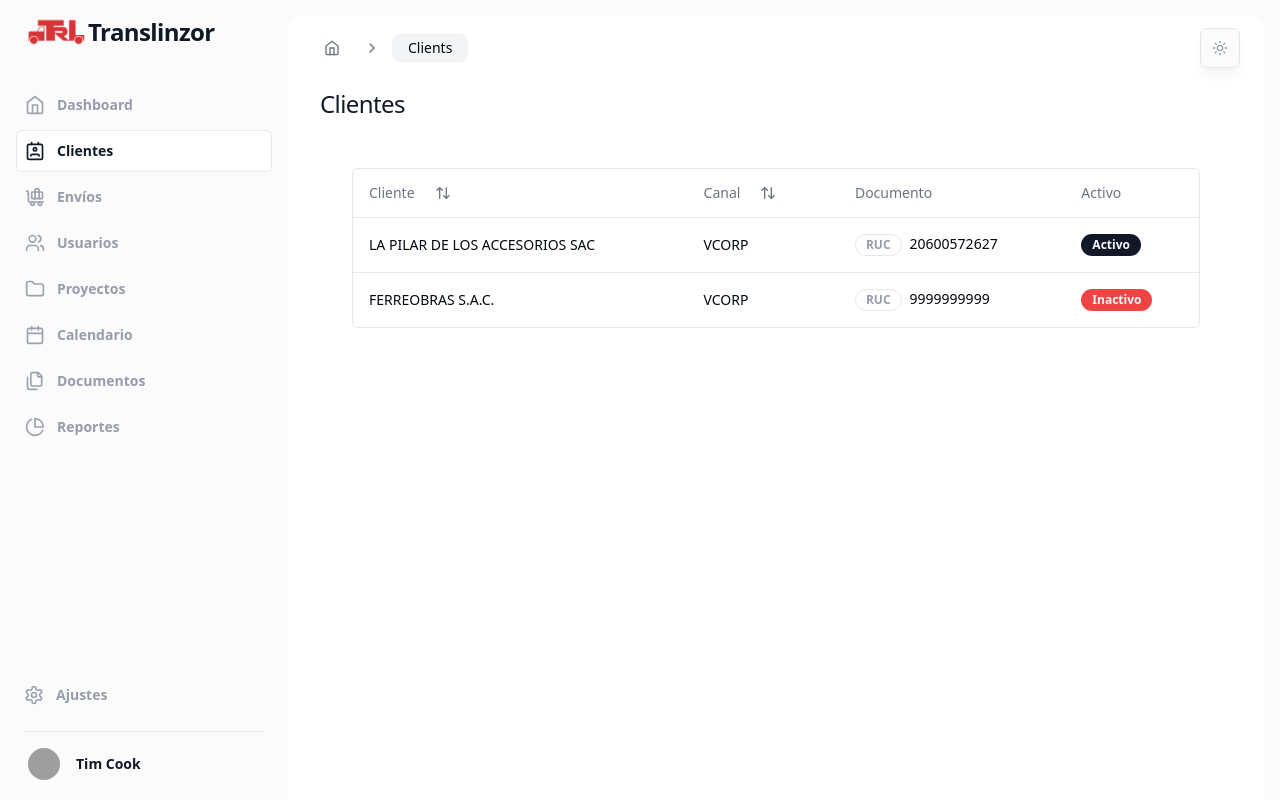
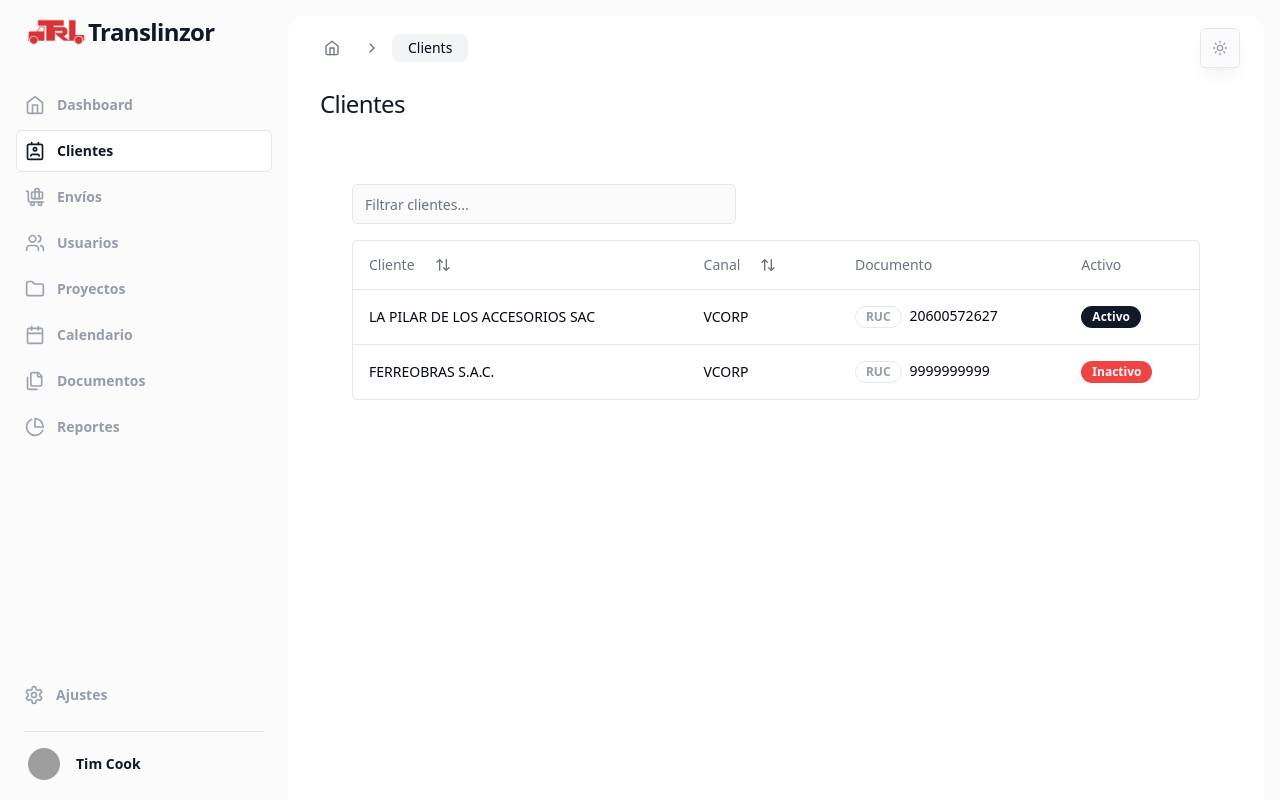
Before and after one commit to paolorossig/translinzor, a Next.js app: page /clients in a window 1280 px wide. Built offline with nearby package versions, Linux system fonts and the light colour scheme; grey boxes are pictures that could not be loaded.

Commit message:
feat: add context for data table

```diff
--- a/src/app/(dashboard)/clients/page.tsx
+++ b/src/app/(dashboard)/clients/page.tsx
@@ -1,4 +1,9 @@
-import { DataTable } from '@/components/ui/data-table'
+import {
+  DataTable,
+  DataTableFilterInput,
+  DataTableHeader,
+  DataTableWrapper,
+} from '@/components/ui/data-table'
 import { clients, type Client } from '@/lib/data'
 import { wait } from '@/lib/utils'
 
@@ -18,7 +23,15 @@ export default async function ClientsPage() {
         Clientes
       </h1>
       <div className="container mx-auto py-10">
-        <DataTable columns={columns} data={data} />
+        <DataTableWrapper columns={columns} data={data}>
+          <DataTableHeader>
+            <DataTableFilterInput
+              columnName="name"
+              placeholder="Filtrar clientes..."
+            />
+          </DataTableHeader>
+          <DataTable />
+        </DataTableWrapper>
       </div>
     </>
   )
--- a/src/components/ui/data-table.tsx
+++ b/src/components/ui/data-table.tsx
@@ -4,12 +4,16 @@ import { useState } from 'react'
 import {
   flexRender,
   getCoreRowModel,
+  getFilteredRowModel,
   getSortedRowModel,
   useReactTable,
   type ColumnDef,
+  type ColumnFiltersState,
   type SortingState,
+  type Table as TableType,
 } from '@tanstack/react-table'
 
+import { Input, InputProps } from '@/components/ui/input'
 import {
   Table,
   TableBody,
@@ -18,17 +22,39 @@ import {
   TableHeader,
   TableRow,
 } from '@/components/ui/table'
+import { createContext } from '@/lib/context'
+import { cn } from '@/lib/utils'
 
 interface DataTableProps<TData, TValue> {
   columns: ColumnDef<TData, TValue>[]
   data: TData[]
+  children?: React.ReactNode
 }
 
-export function DataTable<TData, TValue>({
+interface FilterInputProps extends InputProps {
+  columnName: string
+}
+
+interface DataTableContext<TData, TValue> {
+  table: TableType<TData>
+  columns: ColumnDef<TData, TValue>[]
+}
+
+const [DataTableProvider, useDataTableContext] = createContext<
+  DataTableContext<any, any>
+>({
+  name: 'DataTableContext',
+  hookName: 'useDataTableContext',
+  providerName: '<DataTableWrapper />',
+})
+
+export function DataTableWrapper<TData, TValue>({
   columns,
   data,
+  children,
 }: DataTableProps<TData, TValue>) {
   const [sorting, setSorting] = useState<SortingState>([])
+  const [columnFilters, setColumnFilters] = useState<ColumnFiltersState>([])
 
   const table = useReactTable({
     data,
@@ -36,10 +62,44 @@ export function DataTable<TData, TValue>({
     getCoreRowModel: getCoreRowModel(),
     onSortingChange: setSorting,
     getSortedRowModel: getSortedRowModel(),
+    onColumnFiltersChange: setColumnFilters,
+    getFilteredRowModel: getFilteredRowModel(),
     state: {
       sorting,
+      columnFilters,
     },
   })
+
+  return (
+    <DataTableProvider value={{ table, columns }}>{children}</DataTableProvider>
+  )
+}
+
+export function DataTableHeader({ children }: { children: React.ReactNode }) {
+  return <div className="flex items-center py-4">{children}</div>
+}
+
+export function DataTableFilterInput({
+  columnName,
+  className,
+  ...props
+}: FilterInputProps) {
+  const { table } = useDataTableContext()
+
+  return (
+    <Input
+      value={(table.getColumn(columnName)?.getFilterValue() as string) ?? ''}
+      onChange={(event) =>
+        table.getColumn(columnName)?.setFilterValue(event.target.value)
+      }
+      className={cn('max-w-sm', className)}
+      {...props}
+    />
+  )
+}
+
+export function DataTable() {
+  const { table, columns } = useDataTableContext()
 
   return (
     <div className="rounded-md border">
@@ -79,7 +139,7 @@ export function DataTable<TData, TValue>({
           ) : (
             <TableRow>
               <TableCell colSpan={columns.length} className="h-24 text-center">
-                No results.
+                No hay resultados.
               </TableCell>
             </TableRow>
           )}
--- /dev/null
+++ b/src/components/ui/input.tsx
@@ -0,0 +1,25 @@
+import * as React from 'react'
+
+import { cn } from '@/lib/utils'
+
+export interface InputProps
+  extends React.InputHTMLAttributes<HTMLInputElement> {}
+
+const Input = React.forwardRef<HTMLInputElement, InputProps>(
+  ({ className, type, ...props }, ref) => {
+    return (
+      <input
+        type={type}
+        className={cn(
+          'flex h-10 w-full rounded-md border border-input bg-background px-3 py-2 text-sm ring-offset-background file:border-0 file:bg-transparent file:text-sm file:font-medium placeholder:text-muted-foreground focus-visible:outline-none focus-visible:ring-2 focus-visible:ring-ring focus-visible:ring-offset-2 disabled:cursor-not-allowed disabled:opacity-50',
+          className,
+        )}
+        ref={ref}
+        {...props}
+      />
+    )
+  },
+)
+Input.displayName = 'Input'
+
+export { Input }
--- /dev/null
+++ b/src/lib/context.ts
@@ -0,0 +1,55 @@
+import {
+  createContext as createReactContext,
+  useContext as useReactContext,
+} from 'react'
+
+export interface CreateContextOptions<T> {
+  strict?: boolean
+  hookName?: string
+  providerName?: string
+  errorMessage?: string
+  name?: string
+  defaultValue?: T
+}
+
+export type CreateContextReturn<T> = [
+  React.Provider<T>,
+  () => T,
+  React.Context<T>,
+]
+
+function getErrorMessage(hook: string, provider: string) {
+  return `${hook} returned \`undefined\`. Seems you forgot to wrap component within ${provider}`
+}
+
+export function createContext<T>(options: CreateContextOptions<T> = {}) {
+  const {
+    name,
+    strict = true,
+    hookName = 'useContext',
+    providerName = 'Provider',
+    errorMessage,
+    defaultValue,
+  } = options
+
+  const Context = createReactContext<T | undefined>(defaultValue)
+
+  Context.displayName = name
+
+  function useContext() {
+    const context = useReactContext(Context)
+
+    if (!context && strict) {
+      const error = new Error(
+        errorMessage ?? getErrorMessage(hookName, providerName),
+      )
+      error.name = 'ContextError'
+      Error.captureStackTrace?.(error, useContext)
+      throw error
+    }
+
+    return context
+  }
+
+  return [Context.Provider, useContext, Context] as CreateContextReturn<T>
+}
```
